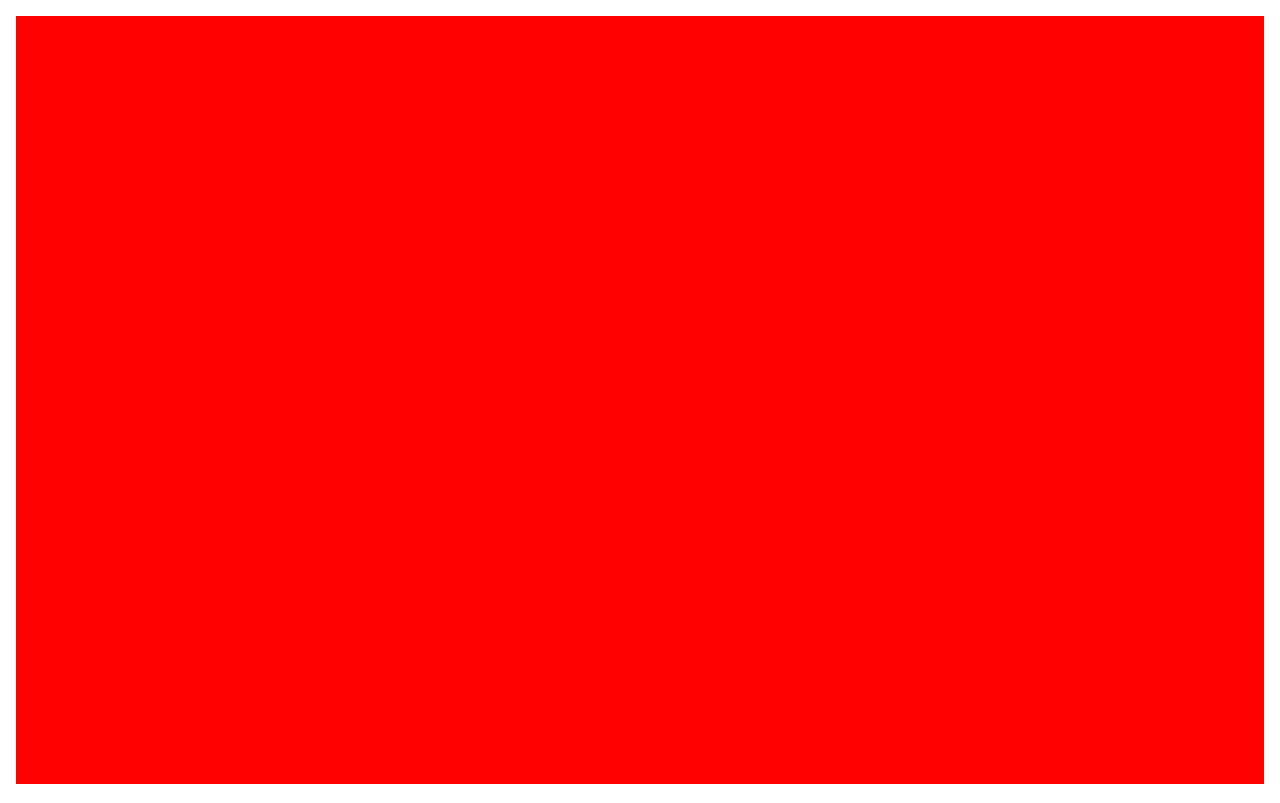
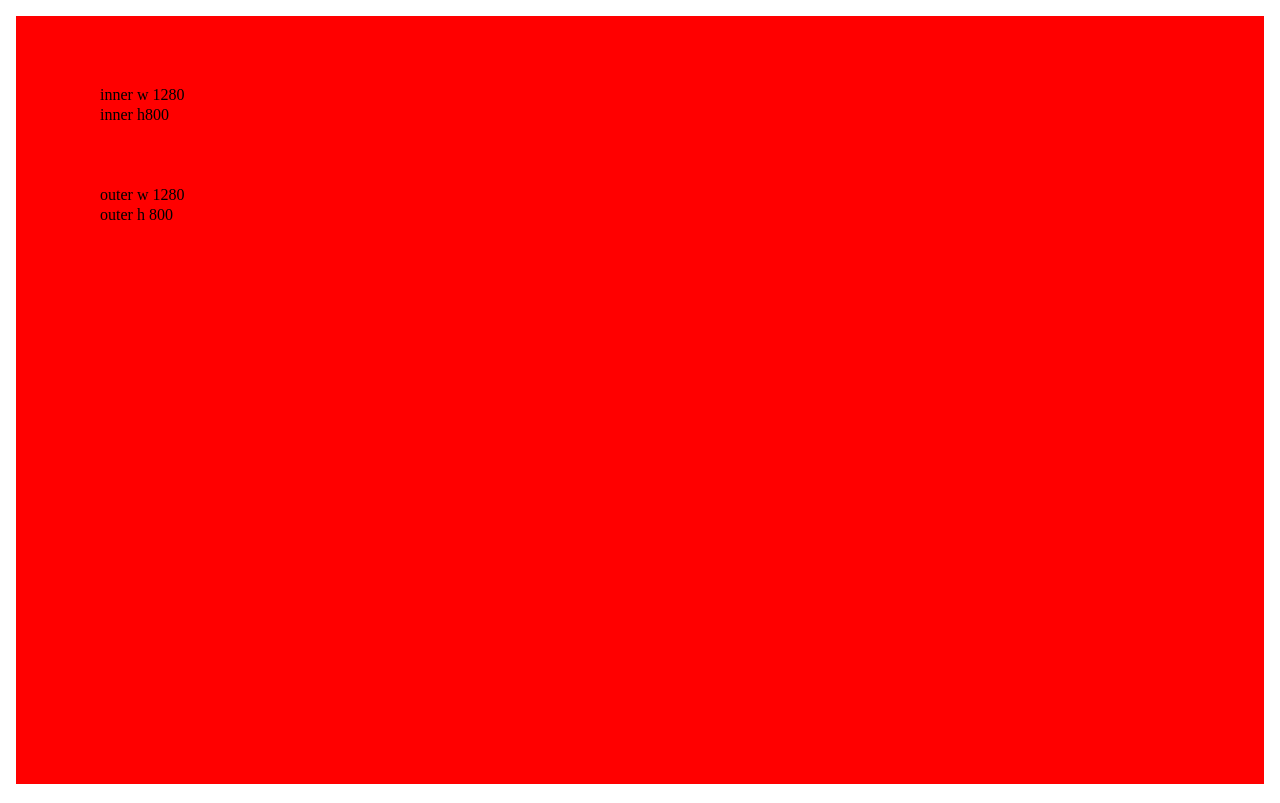
Before and after one commit to paul-asvb/github-activity-graph, a Svelte app: page / in a window 1280 px wide. Built offline with nearby package versions, Linux system fonts and the light colour scheme.

Commit message:
rect experiments

```diff
--- a/src/App.svelte
+++ b/src/App.svelte
@@ -35,10 +35,6 @@
   bind:outerHeight={oh}
 />
 <svg width={ow} height={ih}>
-  <text x="100" y="100">inner w {iw}</text>
-  <text x="100" y="150">inner h{ih}</text>
-  <text x="200" y="100">outer w {ow}</text>
-  <text x="200" y="150">outer h {oh}</text>
   <rect
     fill="red"
     x={padding}
@@ -46,6 +42,11 @@
     width={iw - 2 * padding}
     height={ih - 2 * padding}
   />
+  <text x="100" y="100">inner w {iw}</text>
+  <text x="100" y="120">inner h{ih}</text>
+  <text x="100" y="200">outer w {ow}</text>
+  <text x="100" y="220">outer h {oh}</text>
+
   <!--g transform="translate({padding} {padding})">
     {#each weeks as week, i}
       <Week index={i} days={week.days} />
```
